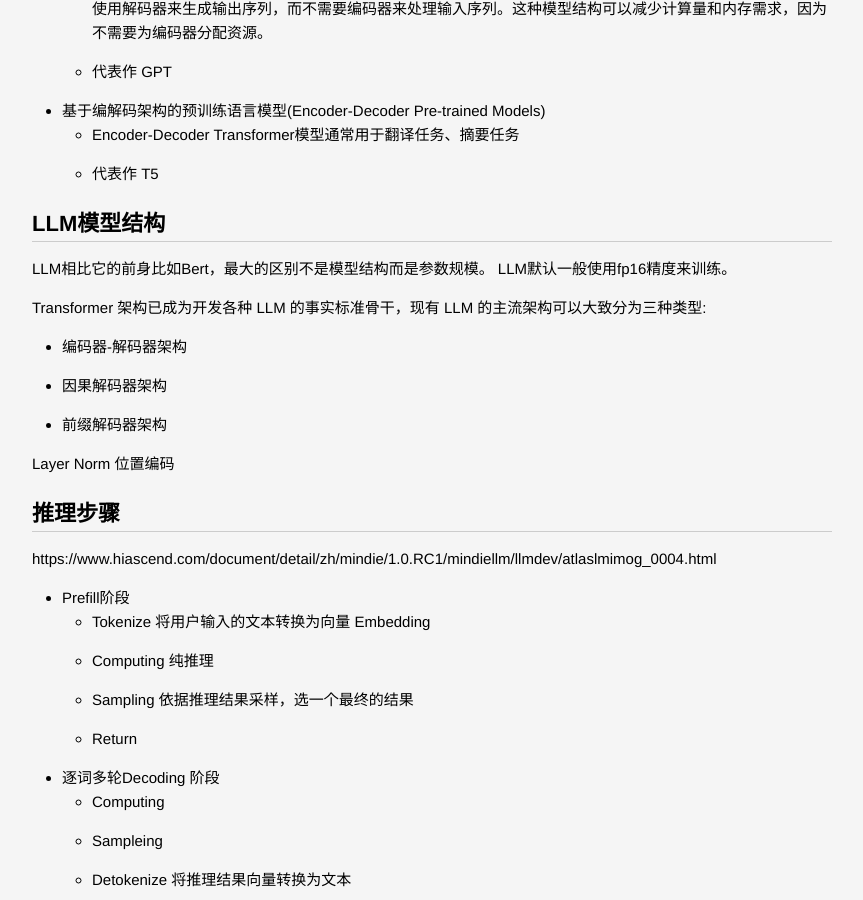
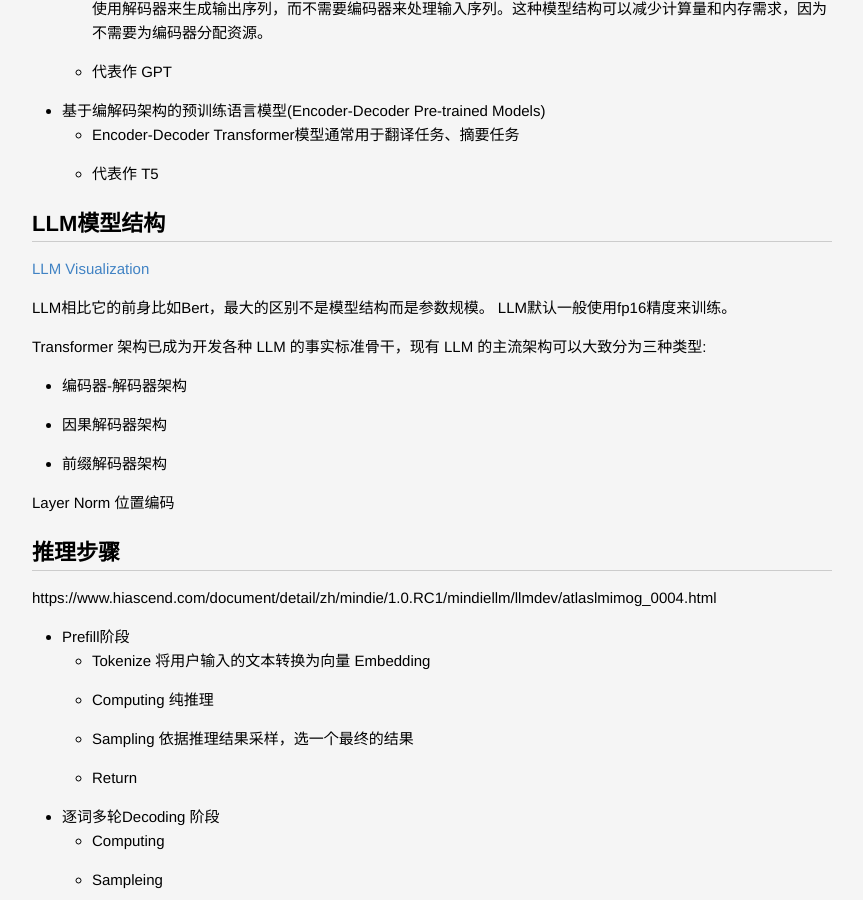
Before and after one commit to lucky521/blog, a Jekyll site: the page built from _posts/ml/2023-02-04-LLM.markdown, in a window 1280 px wide and 900 px high, scrolled down 2561 px. Shown: the whole window, without its empty margins (208-1071 px from the left). Built offline with Jekyll 4.4.1, drawn with Linux system fonts in a browser that asks for light colours.

Commit message:
Update 2023-02-04-LLM.markdown

```diff
--- a/_posts/ml/2023-02-04-LLM.markdown
+++ b/_posts/ml/2023-02-04-LLM.markdown
@@ -39,6 +39,8 @@ NLP各种任务其实收敛到了两个不同的预训练模型框架里：
 
 
 ## LLM模型结构
+
+[LLM Visualization](https://bbycroft.net/llm)
 
 LLM相比它的前身比如Bert，最大的区别不是模型结构而是参数规模。 LLM默认一般使用fp16精度来训练。
 
```
